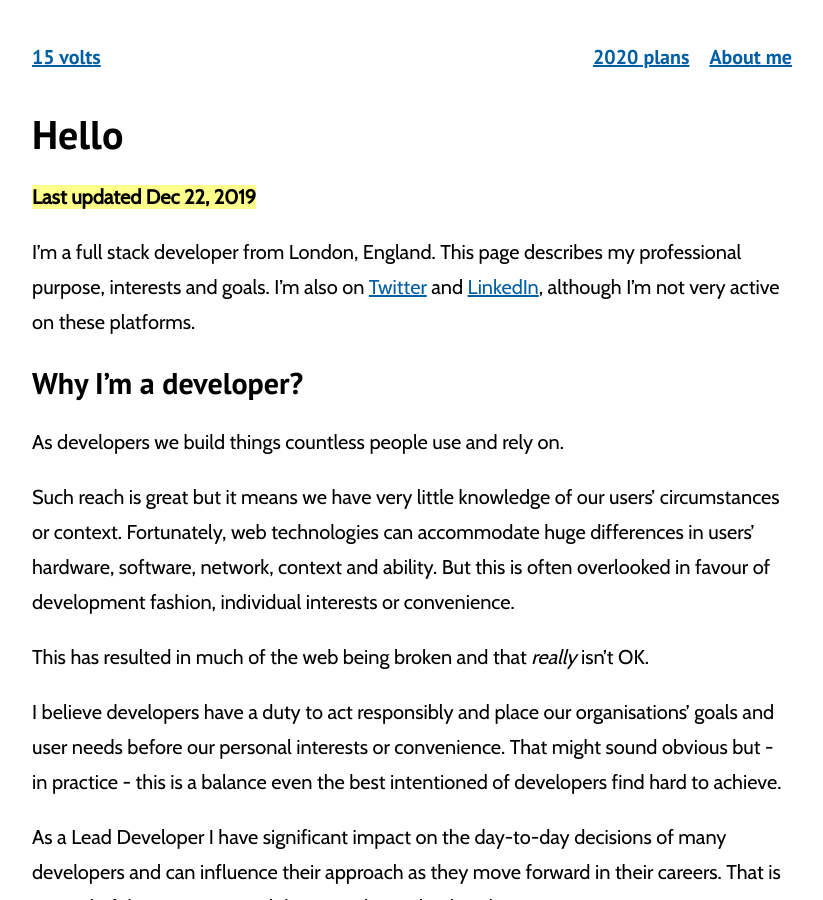
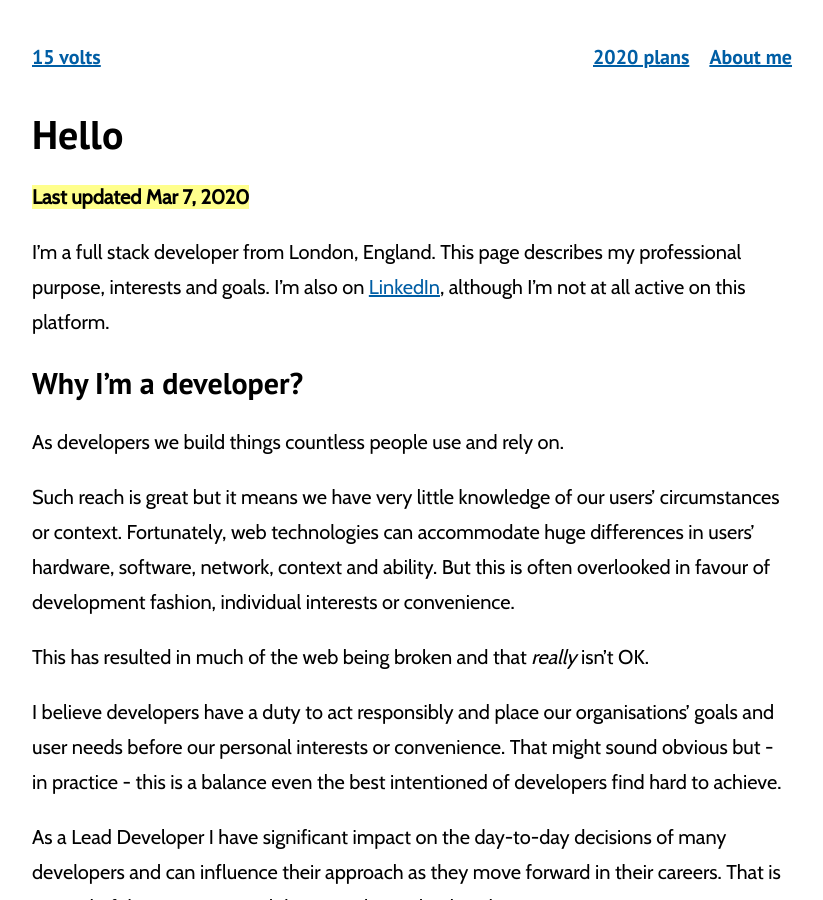
Before and after one commit to gtvj/gtvj.github.io, a Jekyll site: the page built from about.md, in a window 1280 px wide and 900 px high. Shown: the whole window, without its empty margins (228-1051 px from the left). Built offline with Jekyll 4.4.1, drawn with Linux system fonts in a browser that asks for light colours.

Commit message:
Remove Twitter from about page. Not on that platform anymore.

```diff
--- a/about.md
+++ b/about.md
@@ -1,12 +1,12 @@
 ---
 title: About me
-date: 2019-12-22
+date: 2020-03-07
 h1: Hello
 author: Gwyn
 layout: page
 ---
 
-I'm a full stack developer from London, England. This page describes my professional purpose, interests and goals. I'm also on [Twitter](https://twitter.com/gtvjones) and [LinkedIn](https://www.linkedin.com/in/gtvjones/), although I'm not very active on these platforms.
+I'm a full stack developer from London, England. This page describes my professional purpose, interests and goals. I'm also on [LinkedIn](https://www.linkedin.com/in/gtvjones/), although I'm not at all active on this platform.
 
 ## Why I'm a developer?
 
```
